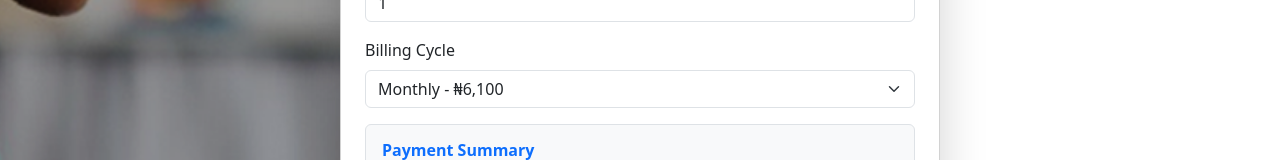
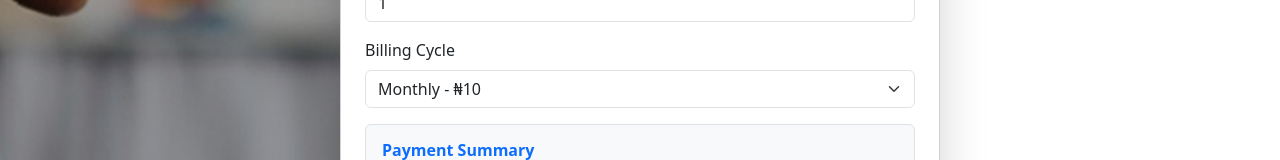
Before and after one commit to gintason/ischool, a React (Vite) app in the folder ischool-frontend/: page /sign_up in a window 1280 px wide. Shown: the part 589-749 px from the top of the page. Built offline with nearby package versions, Linux system fonts and the light colour scheme.

Commit message:
🔁 Ola registration monthly fee temporarily changed to N10

```diff
--- a/ischool-frontend/src/pages/SignUpPage.jsx
+++ b/ischool-frontend/src/pages/SignUpPage.jsx
@@ -213,7 +213,7 @@ const SignUpPage = () => {
               <Form.Group className="mb-3" controlId="formGridBillingCycle">
                 <Form.Label>Billing Cycle</Form.Label>
                 <Form.Select name="billingCycle" value={formData.billingCycle} onChange={handleChange} required>
-                  <option value="monthly">Monthly - ₦6,100</option>
+                  <option value="monthly">Monthly - ₦10</option>
                   <option value="yearly">Yearly - ₦52,000</option>
                 </Form.Select>
               </Form.Group>
```
